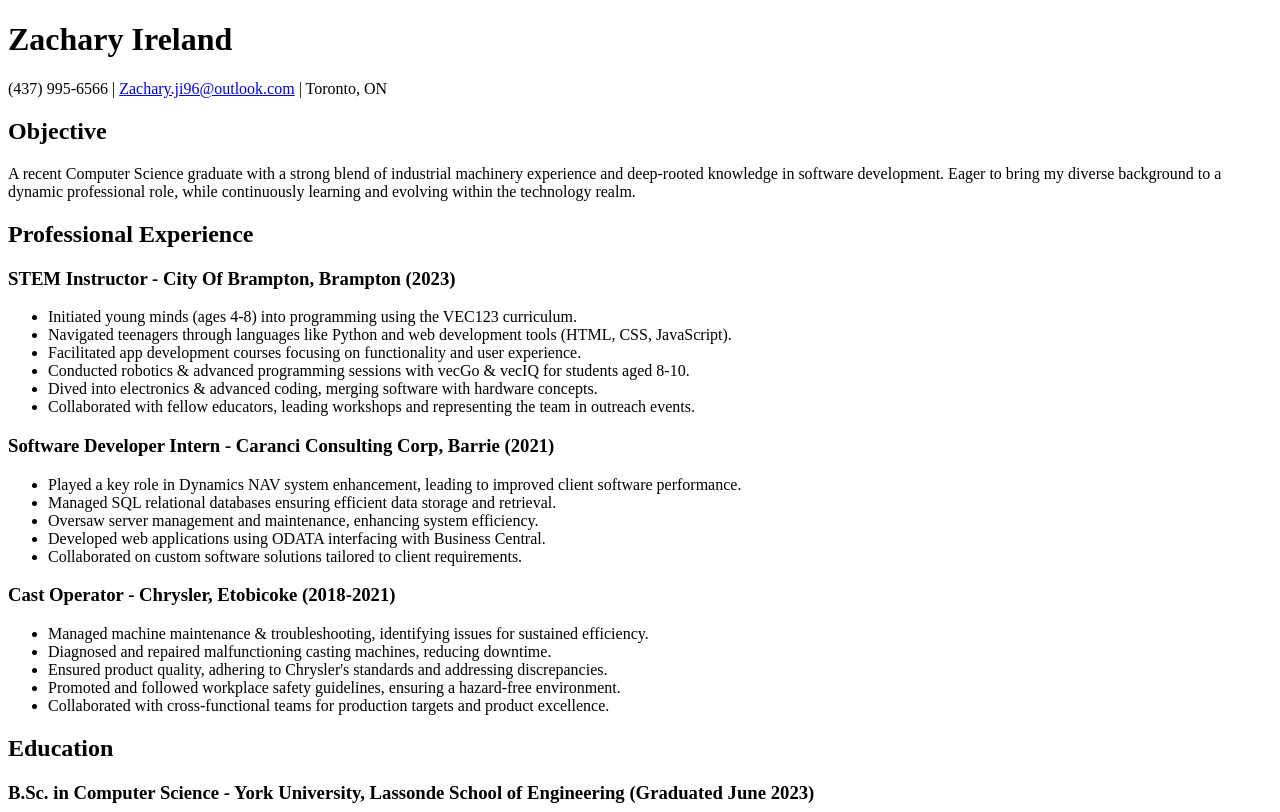
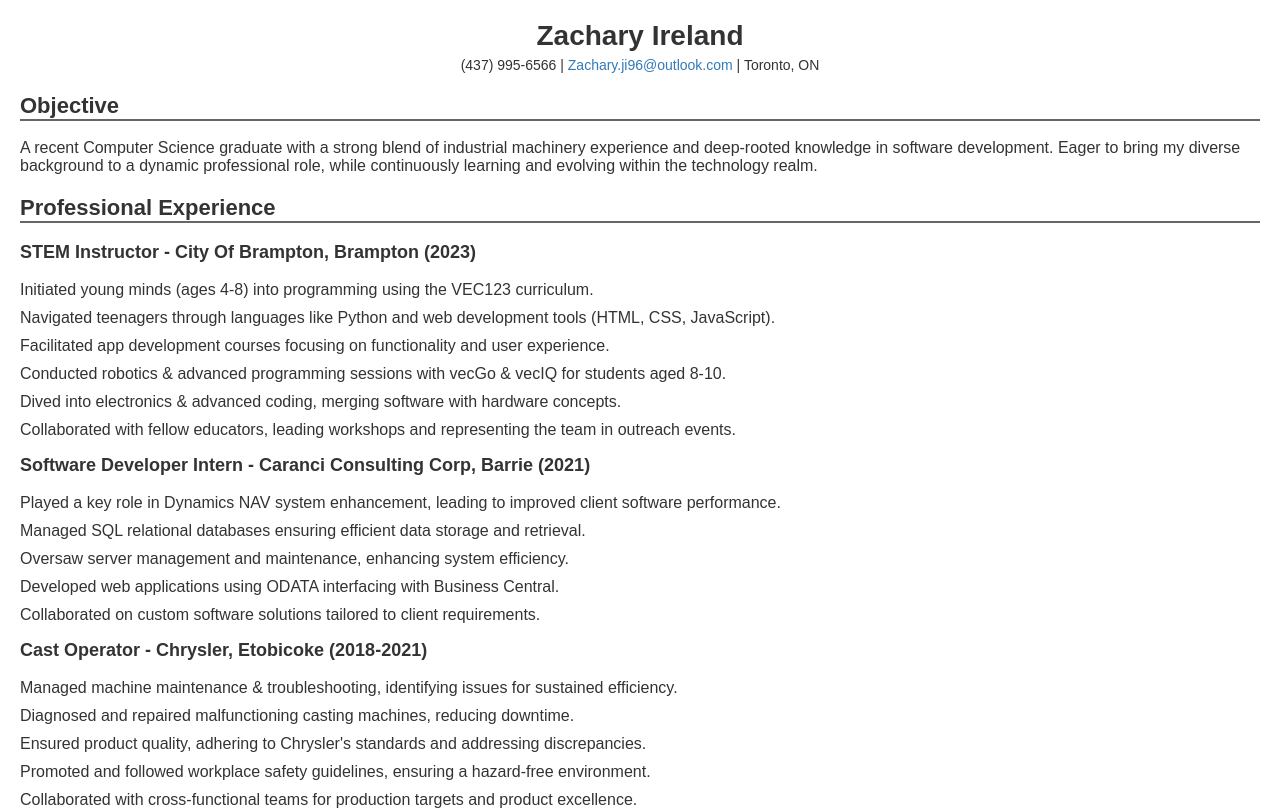
Before and after one commit to MendaKairos/MendaKairos.github.io, a plain HTML site: page index.html in a window 1280 px wide. Shown: the top 812 px of the page. Drawn offline with Linux system fonts and the light colour scheme.

Commit message:
Update index.html

```diff
--- a/index.html
+++ b/index.html
@@ -7,6 +7,65 @@
     <meta name="viewport" content="width=device-width, initial-scale=1.0">
     <title>Zachary Ireland's Resume</title>
     <!-- Add your preferred CSS for styling here if needed -->
+    <style>
+        body {
+            font-family: Arial, sans-serif;
+            font-size: 16px;
+            margin: 20px;
+            color: #333;
+        }
+
+        header {
+            text-align: center;
+            margin-bottom: 20px;
+        }
+
+        header h1 {
+            font-size: 28px;
+            margin: 0;
+            padding: 0;
+        }
+
+        header p {
+            font-size: 14px;
+            margin-top: 5px;
+        }
+
+        section h2 {
+            border-bottom: 2px solid #666;
+            font-size: 22px;
+            margin-top: 20px;
+        }
+
+        h3 {
+            font-size: 18px;
+            margin-top: 15px;
+        }
+
+        ul {
+            list-style-type: none;
+            padding: 0;
+        }
+
+        li {
+            margin-bottom: 10px;
+        }
+
+        footer {
+            text-align: center;
+            margin-top: 20px;
+            font-style: italic;
+        }
+
+        a {
+            color: #337ab7;
+            text-decoration: none;
+        }
+
+        /* Add the provided CSS here */
+    </style>
+
+
 </head>
 
 <body>
```
